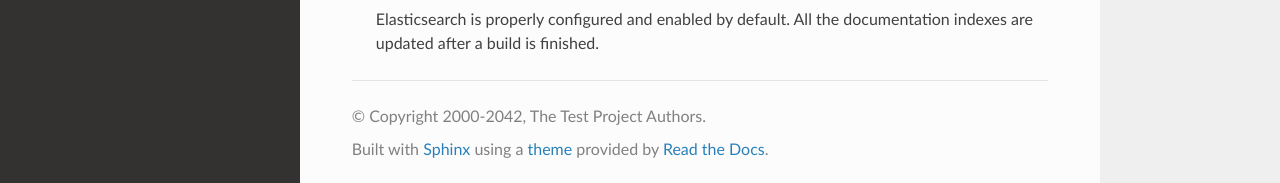
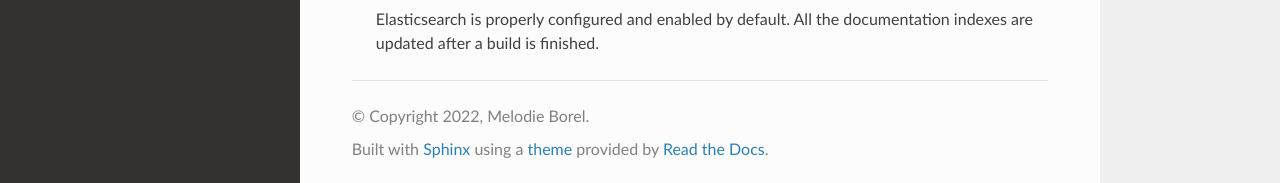
Before and after one commit to melodieborel/HayLabAnalysis, a Sphinx documentation site: the page built from docs/index.rst, in a window 1280 px wide and 1400 px high, scrolled down 8251 px. Shown: the part 1214-1397 px from the top of the window. Built offline with Sphinx 7.4.7 and the Read the Docs theme 3.1.0, drawn with Linux system fonts in a browser that asks for light colours; some of the changed lines change nothing that is shown.

Commit message:
upgrade sphinx conf

```diff
--- a/docs/conf.py
+++ b/docs/conf.py
@@ -1,28 +1,64 @@
+# Configuration file for the HayLabAnalysis documentation.
+#
+# This file only contains a selection of the most common options. For a full
+# list see the documentation:
+# https://www.sphinx-doc.org/en/master/usage/configuration.html
+
+# -- Path setup --------------------------------------------------------------
+
+# If extensions (or modules to document with autodoc) are in another directory,
+# add these directories to sys.path here. If the directory is relative to the
+# documentation root, use os.path.abspath to make it absolute, like shown here.
+#
+# import os
+# import sys
+# sys.path.insert(0, os.path.abspath('.'))
+
+
 # -- Project information -----------------------------------------------------
-# https://www.sphinx-doc.org/en/master/usage/configuration.html#project-information
 
 project = 'HayLabAnalysis'
-copyright = '2000-2042, The Test Project Authors'
+copyright = '2022, Melodie Borel'
 author = 'Melodie Borel'
 version = release = '0.0.1'
 
-# -- General configuration ------------------------------------------------
-# https://www.sphinx-doc.org/en/master/usage/configuration.html#general-configuration
 
-exclude_patterns = [
-    '_build',
-    'Thumbs.db',
-    '.DS_Store',
+# -- General configuration ---------------------------------------------------
+# -- General configuration
+
+extensions = [
+    "sphinx.ext.duration",
+    "sphinx.ext.doctest",
+    "sphinx.ext.autodoc",
+    "sphinx.ext.autosummary",
+    "sphinx.ext.intersphinx",
 ]
-extensions = []
-language = 'en'
-master_doc = 'index'
-pygments_style = 'sphinx'
-source_suffix = '.rst'
-templates_path = ['_templates']
 
-# -- Options for HTML output ----------------------------------------------
-# https://www.sphinx-doc.org/en/master/usage/configuration.html#options-for-html-output
+intersphinx_mapping = {
+    "rtd": ("https://docs.readthedocs.io/en/stable/", None),
+    "python": ("https://docs.python.org/3/", None),
+    "sphinx": ("https://www.sphinx-doc.org/en/master/", None),
+}
+intersphinx_disabled_domains = ["std"]
 
-html_theme = 'sphinx_rtd_theme'
-html_static_path = ['_static']
+templates_path = ["_templates"]
+
+# -- Options for EPUB output
+epub_show_urls = "footnote"
+
+# List of patterns, relative to source directory, that match files and
+# directories to ignore when looking for source files.
+# This pattern also affects html_static_path and html_extra_path.
+exclude_patterns = ["_build", "Thumbs.db", ".DS_Store"]
+
+# -- Options for HTML output -------------------------------------------------
+
+# The theme to use for HTML and HTML Help pages.  See the documentation for
+# a list of builtin themes.
+#
+html_theme = "sphinx_rtd_theme"
+
+# Add any paths that contain custom static files (such as style sheets) here,
+# relative to this directory. They are copied after the builtin static files,
+# so a file named "default.css" will overwrite the builtin "default.css".
+html_static_path = ["_static"]
```
